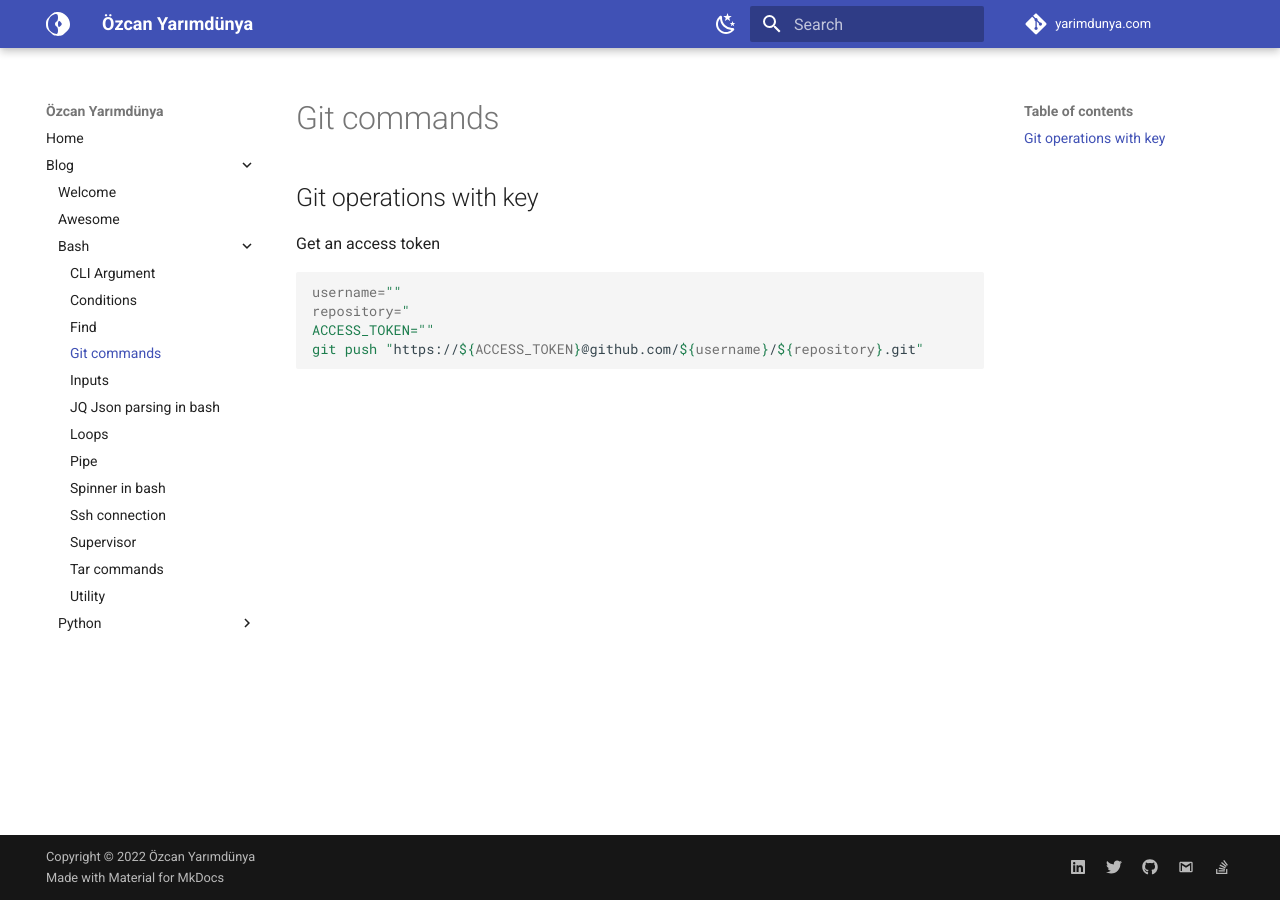
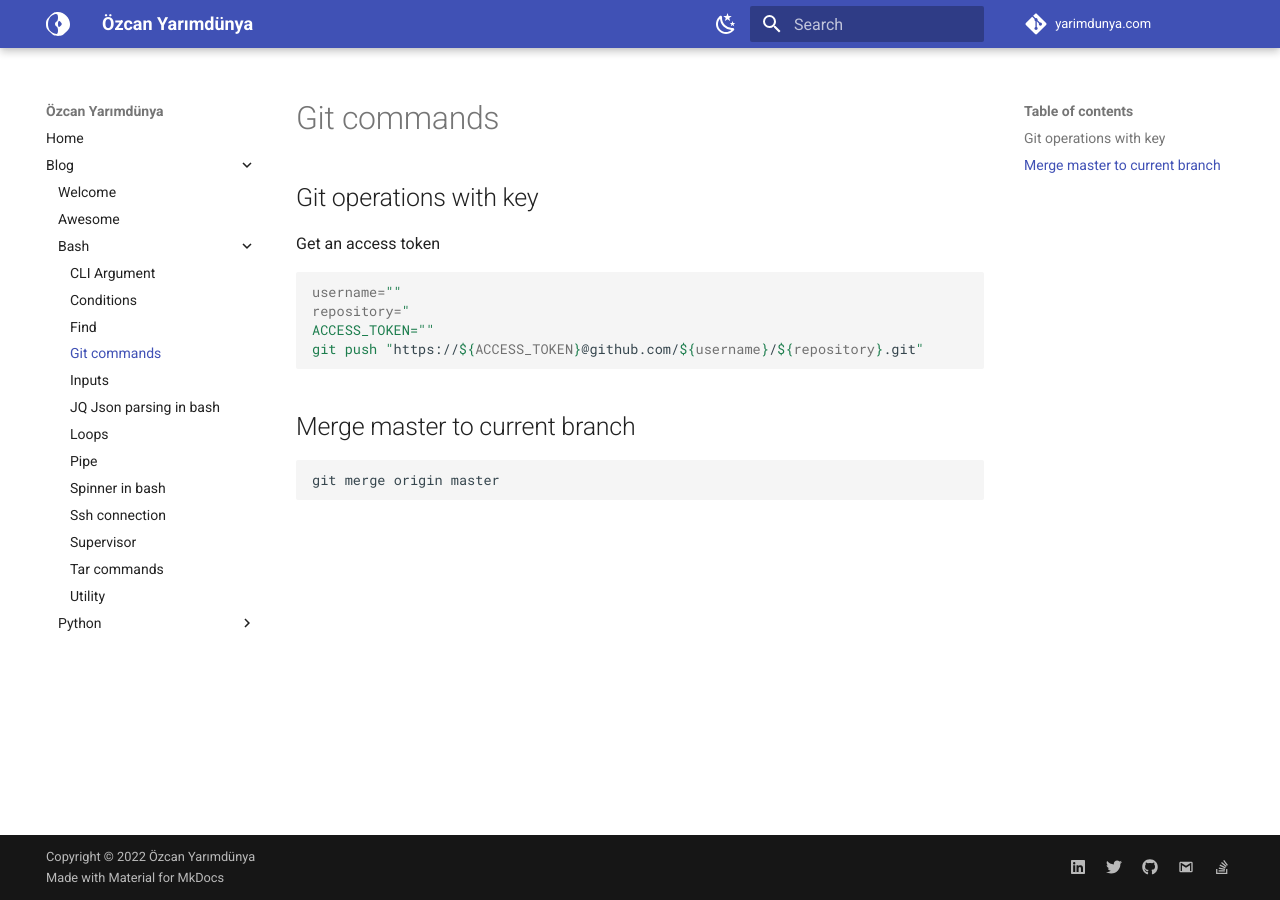
Before and after one commit to ozcanyarimdunya/yarimdunya.com, an MkDocs documentation site: the page built from docs/blog/bash/git.md, in a window 1280 px wide. Built offline with MkDocs 1.6.1 and Material for MkDocs 9.7.7, drawn with Linux system fonts in a browser that asks for light colours; comment, search, counter and statistics services are not loaded.

Commit message:
Update git.md

````diff
--- a/docs/blog/bash/git.md
+++ b/docs/blog/bash/git.md
@@ -10,3 +10,9 @@ repository="
 ACCESS_TOKEN=""
 git push "https://${ACCESS_TOKEN}@github.com/${username}/${repository}.git"
 ```
+
+## Merge master to current branch
+
+```shell
+git merge origin master
+```
````
